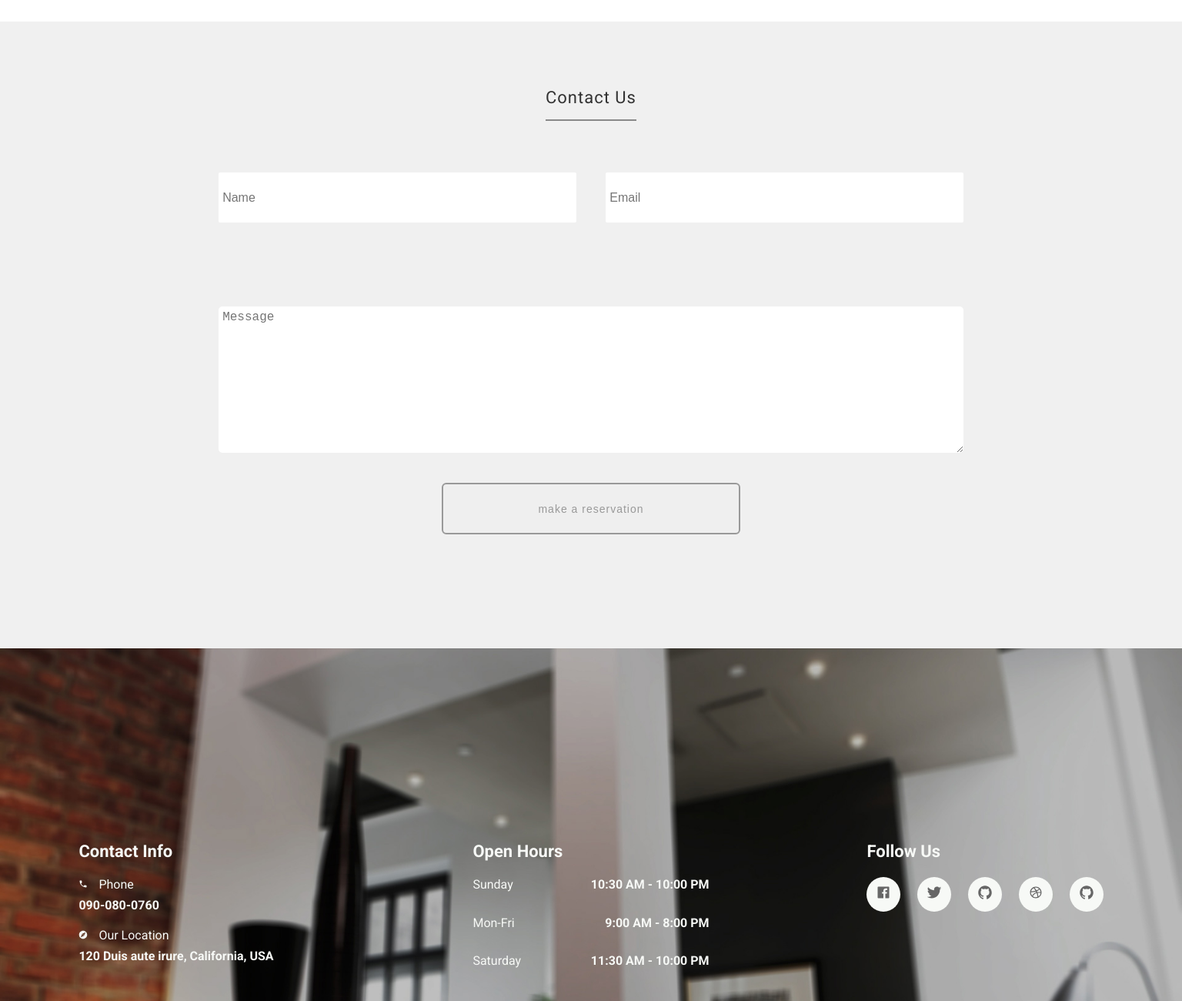
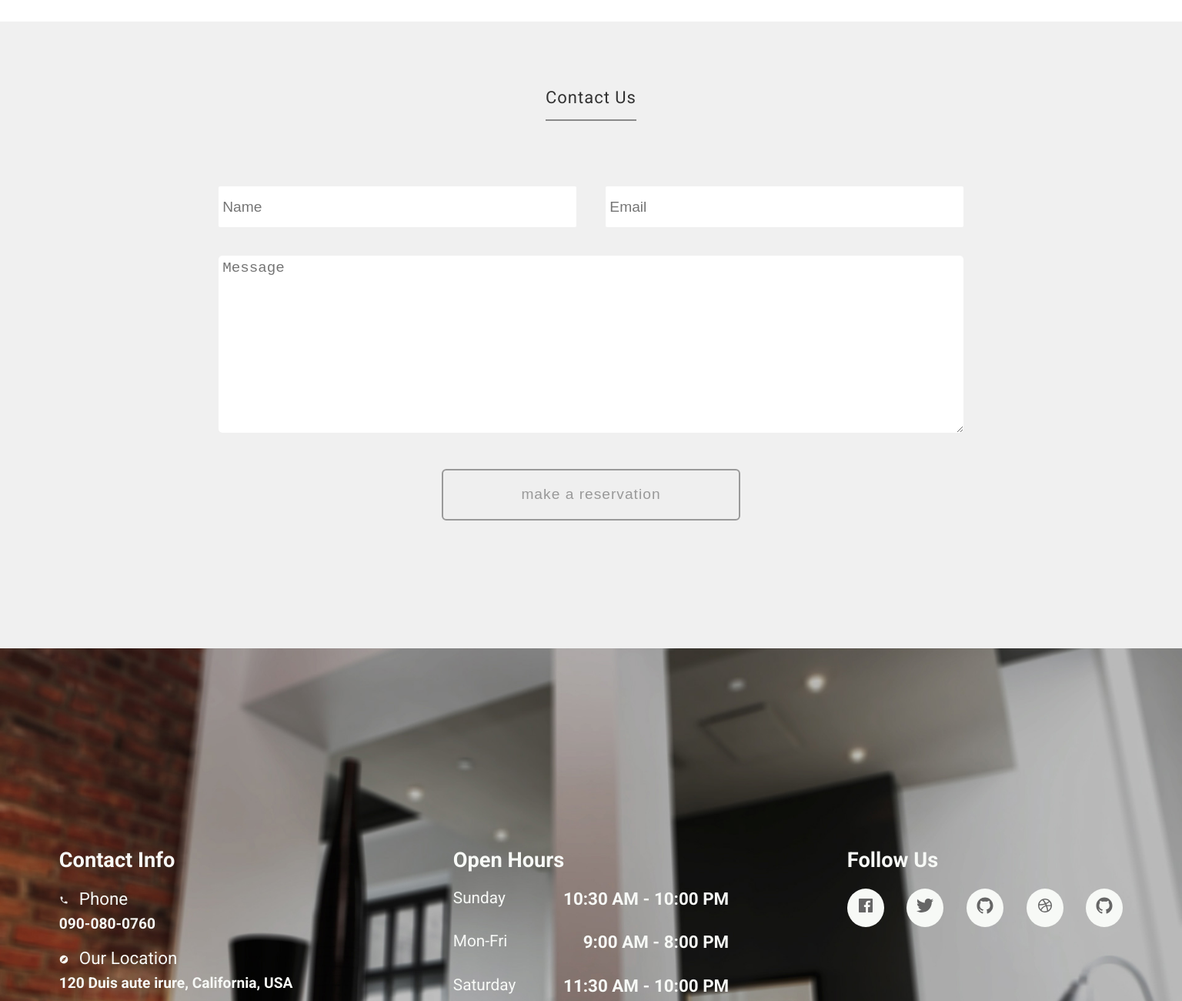
Before and after one commit to Valkyries12/practica-zentro-restaurant, a plain HTML site: page index.html in a window 1536 px wide. Shown: the part 3236-4536 px from the top of the page at 77% size. Drawn offline with nearby package versions, Linux system fonts and the light colour scheme.

Commit message:
Se arregla estilos que quedaban raro despues de los 1400px

```diff
--- a/css/estilos.css
+++ b/css/estilos.css
@@ -506,6 +506,7 @@ img {
     }
     /*** SECTION MENU
     **************************************/
+
     .div--contenedor-menu {
         display: grid;
     }
@@ -513,12 +514,17 @@ img {
     .div--menu-primero {
         grid-column: 1 / 2;
         grid-row: 1 / 2;
+        width: 80%;
     }
 
     .div--menu-segundo {
         grid-column: 2 / 3;
         grid-row: 1 / 2;
+        width: 80%;
+        justify-self: flex-end;
     }
+
+
     /*** SECTION CHEF
     ******************************************/
     .div--contenedor-chefs {
@@ -640,6 +646,15 @@ img {
     .btn {
         cursor: pointer;
     }
+    .div--contenedor-menu {
+        width: 90%;
+        justify-content: space-between;
+    }
+
+    .div--menu-primero,
+    .div--menu-segundo {
+        width: 100%;
+    }
     /***section form
     **************************************/
     .form {
@@ -658,3 +673,75 @@ img {
     *******************************************/
 
 }
+/*********************************************************/
+/*****************WIDE SCREEN 1400************************/
+/*********************************************************/
+@media only screen and (min-width: 1400px) {
+    /***section menu
+    **************************************/
+    .div--contenedor-menu {
+        width: 80%;
+        justify-content: space-around;
+    }
+
+    .div--menu-primero,
+    .div--menu-segundo {
+        width: 100%;
+    }
+
+    /***ssection form
+    *****************************************/
+    .form {
+        justify-content: space-around;
+    }
+
+    .div--nommail {
+        height: 11%;
+    }
+
+    .input {
+        height: 100%;
+        font-size: 1.2rem;
+    }
+
+    .textarea {
+        font-size: 1.2rem;
+    }
+
+    .btn--submit {
+        font-size: 1.2rem;
+    }
+
+    /***section contact
+    ********************************************/
+
+    .div--contact {
+        width: 70%;
+    }
+
+    .h3--contact {
+        font-size: 1.7rem;
+    }
+
+    .span--contact {
+        font-size: 1.4rem;
+    }
+
+    .p--info {
+        font-size: 1.2rem;
+    }
+
+    .p--hours {
+        font-size: 1.3rem;
+    }
+
+    .span--hours {
+        font-size: 1.4rem;
+    }
+
+    .a--social {
+        font-size: 1.5rem;
+    }
+
+
+}
```
